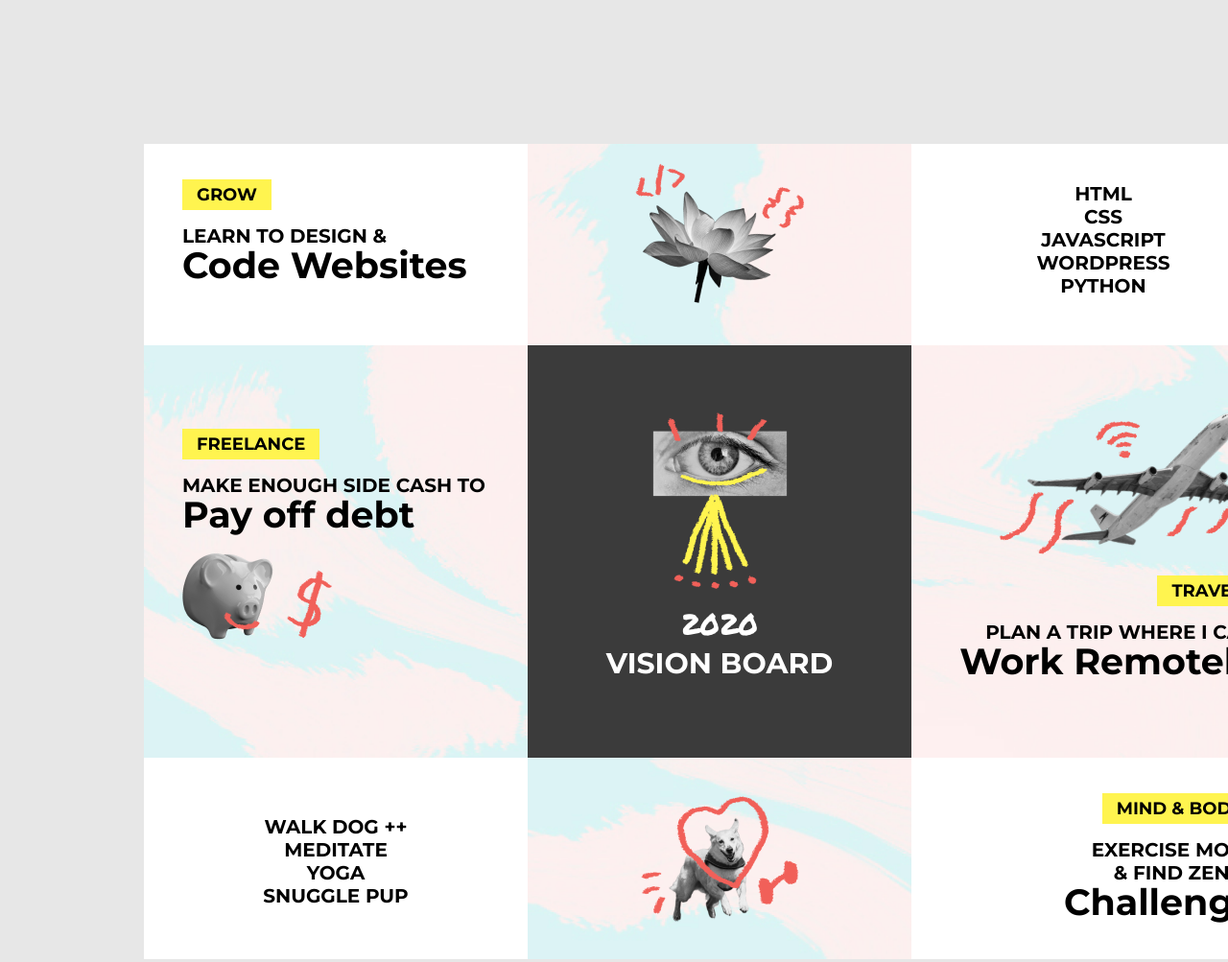
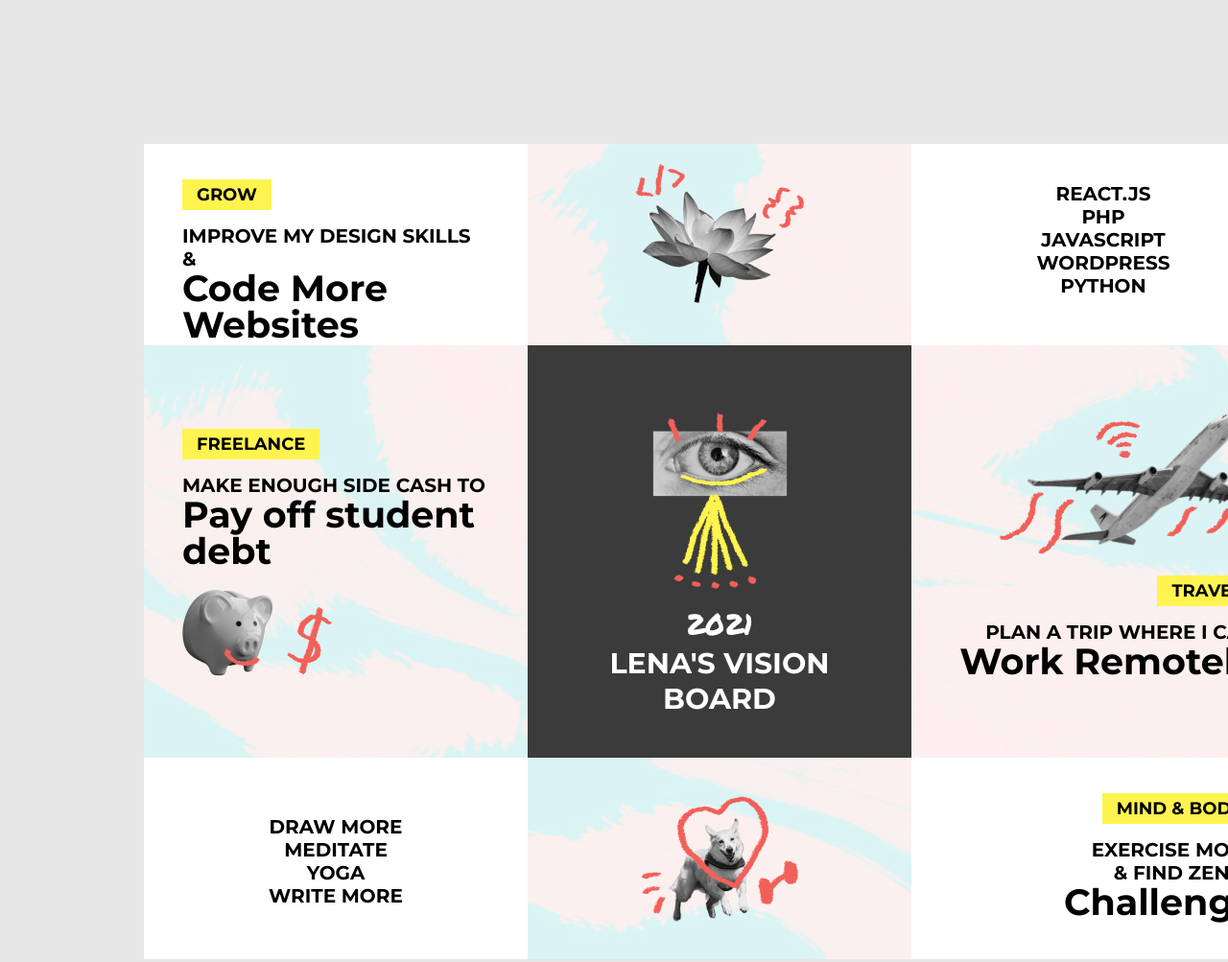
Before and after one commit to lenatheque/vision-board, a plain HTML site: page index.html in a window 1280 px wide. Shown: the top 1003 px of the page at 96% size. Drawn offline with Linux system fonts and the light colour scheme.

Commit message:
Update index.html

```diff
--- a/index.html
+++ b/index.html
@@ -15,15 +15,19 @@
     <div id="vision-board">
       <div class="block small-block light-bg">
         <p><span class="highlight">Grow</span></p>
-        <p>Learn to Design &amp;<br /><strong>Code Websites</strong></p>
+        <p>
+          Improve my design skills &amp;<br /><strong
+            >Code More Websites</strong
+          >
+        </p>
       </div>
       <div class="block small-block center">
         <img src="img/flower.png" alt="flower" />
       </div>
       <div class="block small-block center light-bg">
         <p>
-          HTML<br />
-          CSS<br />
+          React.JS<br />
+          PHP<br />
           JavaScript<br />
           WordPress<br />
           Python
@@ -31,12 +35,16 @@
       </div>
       <div class="block large-block">
         <p><span class="highlight">Freelance</span></p>
-        <p>Make Enough Side Cash to<br /><strong>Pay off debt</strong></p>
+        <p>
+          Make Enough Side Cash to<br /><strong>Pay off student debt</strong>
+        </p>
         <img src="img/piggy.png" alt="piggy bank" />
       </div>
       <div class="block large-block center dark-bg">
         <img src="img/eye.png" alt="eye" />
-        <p class="title"><span class="marker">2020</span><br />Vision Board</p>
+        <p class="title">
+          <span class="marker">2021</span><br />Lena's Vision Board
+        </p>
       </div>
       <div class="block right large-block">
         <img src="img/plane.png" alt="airplane" />
@@ -45,10 +53,10 @@
       </div>
       <div class="block small-block top-padding center light-bg">
         <p>
-          Walk Dog ++<br />
+          Draw more<br />
           Meditate<br />
           Yoga<br />
-          Snuggle Pup
+          Write more
         </p>
       </div>
       <div class="block small-block top-padding center">
```
